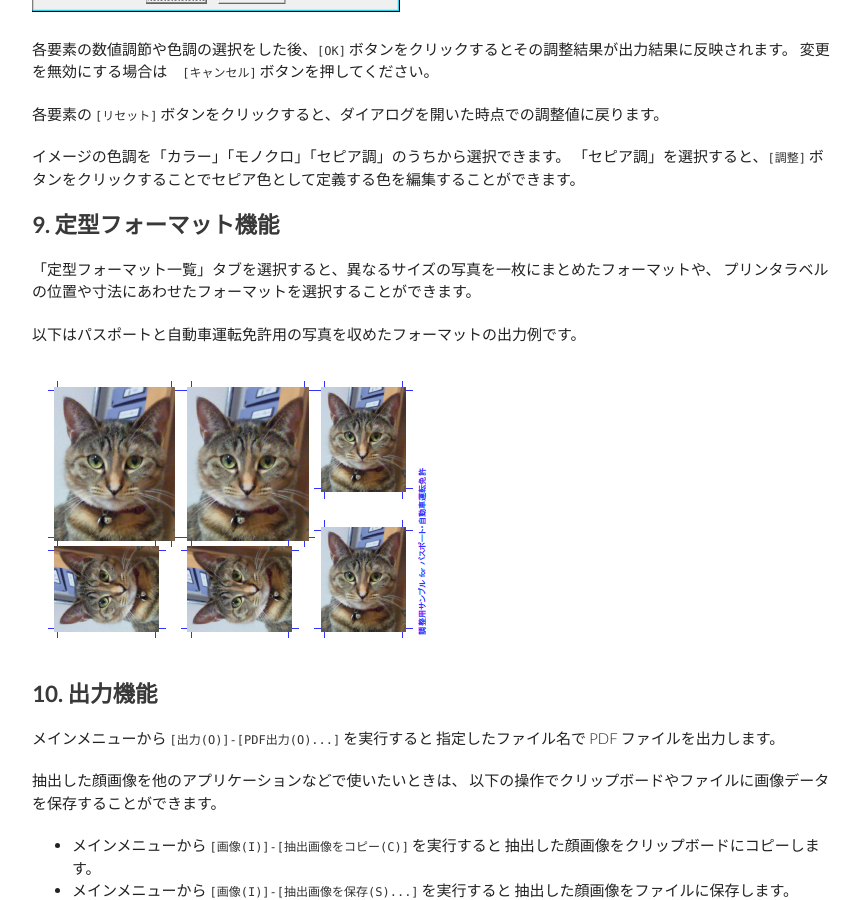
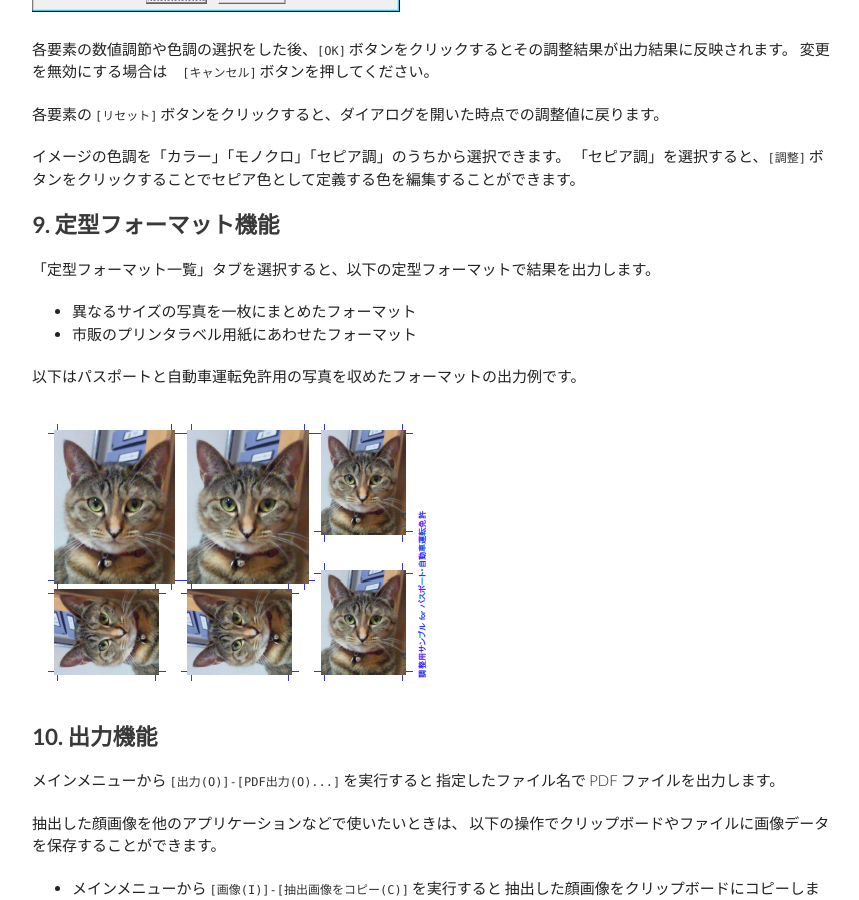
Before and after one commit to gura-app/gura-app.github.io, a Jekyll site: the page built from gurashot/index.md, in a window 1280 px wide and 900 px high, scrolled down 6027 px. Shown: the whole window, without its empty margins (208-1067 px from the left). Built offline with Jekyll 4.4.1, drawn with Linux system fonts in a browser that asks for light colours; Markdown is read by kramdown in place of the engine named in the settings.

Commit message:
added document about format function

```diff
--- a/gurashot/index.md
+++ b/gurashot/index.md
@@ -210,8 +210,10 @@ PDF の閲覧・印刷をするソフトとして、Ubuntu にはデフォルト
 
 ## <a name="output"></a>9. 定型フォーマット機能
 
-「定型フォーマット一覧」タブを選択すると、異なるサイズの写真を一枚にまとめたフォーマットや、
-プリンタラベルの位置や寸法にあわせたフォーマットを選択することができます。
+「定型フォーマット一覧」タブを選択すると、以下の定型フォーマットで結果を出力します。
+
+* 異なるサイズの写真を一枚にまとめたフォーマット
+* 市販のプリンタラベル用紙にあわせたフォーマット
 
 以下はパスポートと自動車運転免許用の写真を収めたフォーマットの出力例です。
 
```
